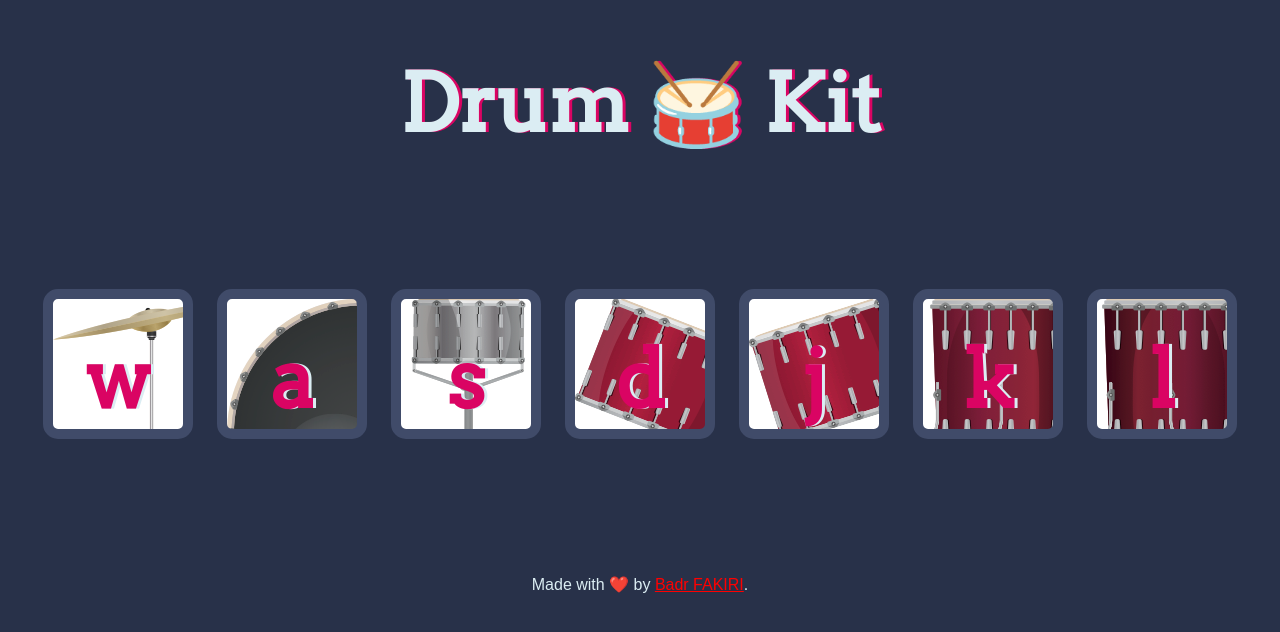
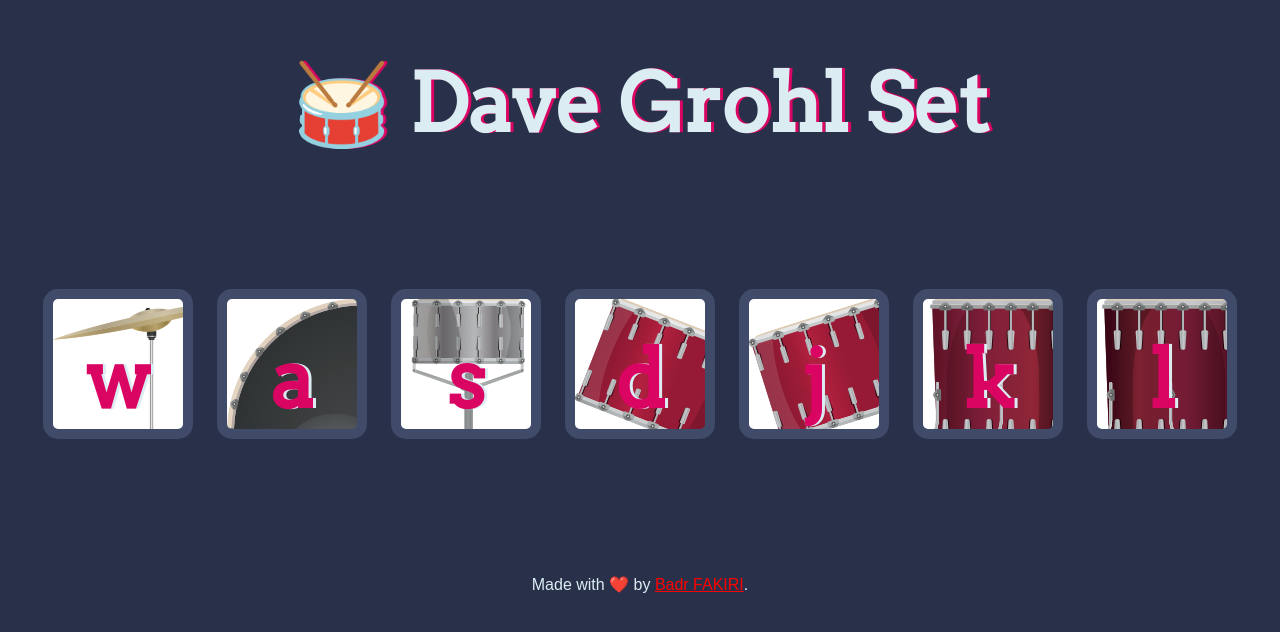
Before and after one commit to bfakiri/dave-grohl-project, a plain HTML site: page index.html in a window 1280 px wide. Drawn offline with Linux system fonts and the light colour scheme.

Commit message:
Update index.html

```diff
--- a/index.html
+++ b/index.html
@@ -3,14 +3,14 @@
 
 <head>
   <meta charset="utf-8">
-  <title>Drum Kit</title>
+  <title>Dave Grohl Project</title>
   <link rel="stylesheet" href="styles.css">
   <link href="https://fonts.googleapis.com/css?family=Arvo" rel="stylesheet">
 </head>
 
 <body>
 
-  <h1 id="title">Drum 🥁 Kit</h1>
+  <h1 id="title">🥁 Dave Grohl Set</h1>
   <div class="set">
     <button class="w drum">w</button>
     <button class="a drum">a</button>
```
